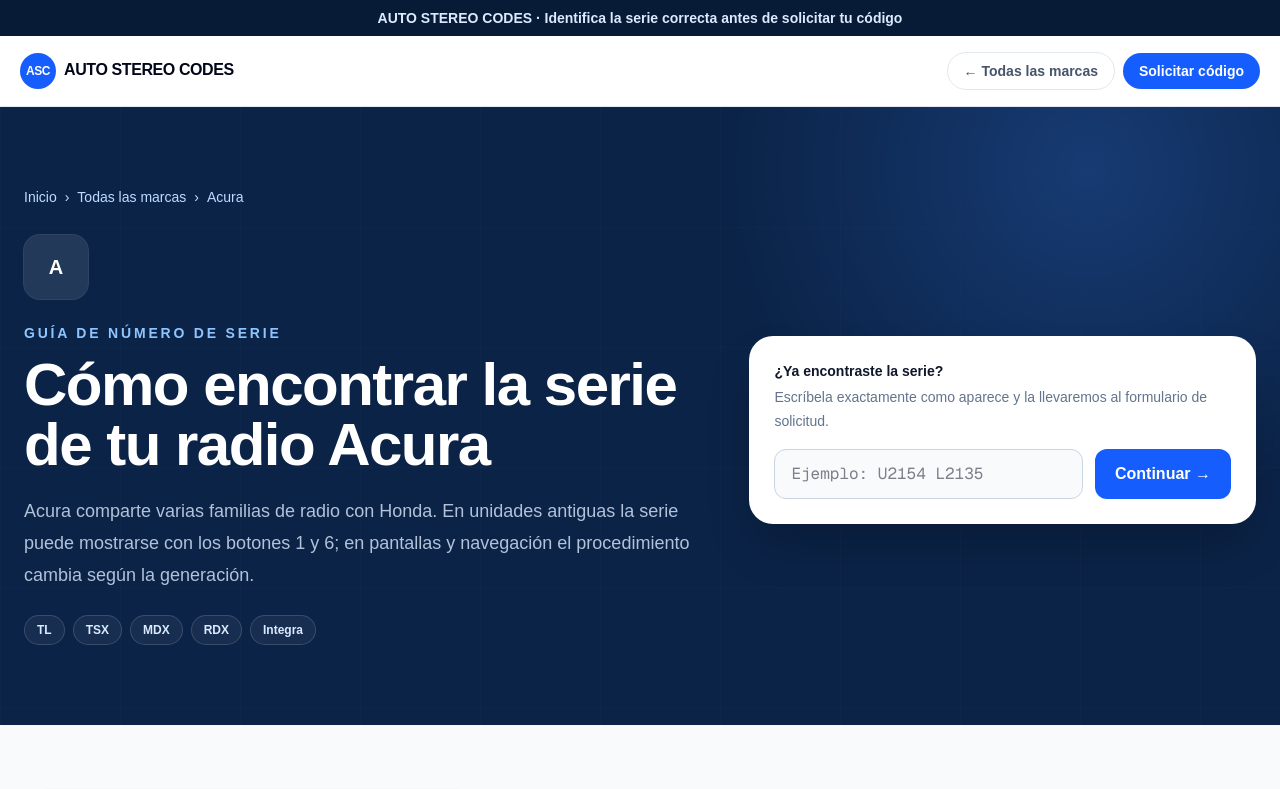
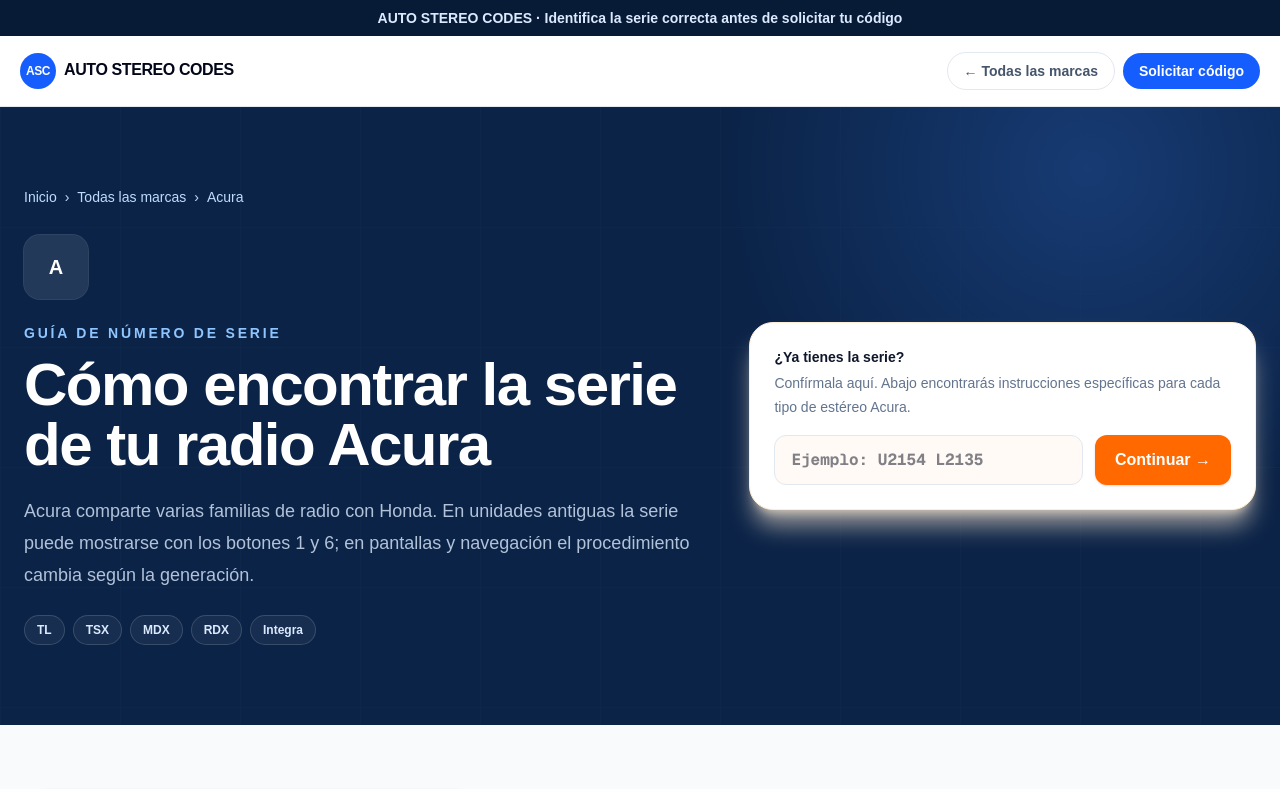
Before and after one commit to victornada2001-hash/Auto-Stereo-Codes---Car-Radio-Code-Service, a Next.js app in the folder app/: page /radio-codes/acura in a window 1280 px wide. Shown: the top 789 px of the page. Built offline with nearby package versions, Linux system fonts and the light colour scheme.

Commit message:
Prefill brand serial and route to standalone request page

```diff
--- a/app/app/radio-codes/BrandSerialStarter.tsx
+++ b/app/app/radio-codes/BrandSerialStarter.tsx
@@ -1,34 +1,43 @@
 "use client";
 
-import { useState, type FormEvent } from "react";
+import { useEffect, useState, type FormEvent } from "react";
 
 export default function BrandSerialStarter({ brand, examples }: { brand: string; examples: string[] }) {
   const [serial, setSerial] = useState("");
 
+  useEffect(()=>{
+    const params=new URLSearchParams(window.location.search);
+    const fromUrl=params.get("serial")||"";
+    const saved=sessionStorage.getItem("asc_serial")||"";
+    setSerial((fromUrl||saved).toUpperCase());
+  },[]);
+
   function submit(event: FormEvent) {
     event.preventDefault();
-    const value = serial.trim();
+    const value = serial.trim().toUpperCase();
     if (!value) return;
     sessionStorage.setItem("asc_serial", value);
     sessionStorage.setItem("asc_detected_brand", brand);
-    sessionStorage.setItem("asc_radio_family", `${brand} - selección por guía`);
-    window.location.assign("/#request-form");
+    const params=new URLSearchParams(window.location.search);
+    const family=params.get("family")||`${brand} - selección por guía`;
+    sessionStorage.setItem("asc_radio_family", family);
+    window.location.assign(`/request?serial=${encodeURIComponent(value)}&brand=${encodeURIComponent(brand)}&family=${encodeURIComponent(family)}`);
   }
 
   return (
-    <form onSubmit={submit} className="mt-7 rounded-3xl border border-white/15 bg-white p-5 text-slate-950 shadow-2xl md:p-6">
-      <div className="text-sm font-black text-slate-900">¿Ya encontraste la serie?</div>
-      <p className="mt-1 text-sm leading-6 text-slate-500">Escríbela exactamente como aparece y la llevaremos al formulario de solicitud.</p>
+    <form onSubmit={submit} className="rounded-3xl border border-orange-100 bg-white p-5 text-slate-950 shadow-xl shadow-orange-100/60 md:p-6">
+      <div className="text-sm font-black text-slate-900">¿Ya tienes la serie?</div>
+      <p className="mt-1 text-sm leading-6 text-slate-500">Confírmala aquí. Abajo encontrarás instrucciones específicas para cada tipo de estéreo {brand}.</p>
       <div className="mt-4 flex flex-col gap-3 sm:flex-row">
         <input
           value={serial}
-          onChange={(e) => setSerial(e.target.value)}
+          onChange={(e) => setSerial(e.target.value.toUpperCase())}
           required
           maxLength={100}
           placeholder={examples[0] ? `Ejemplo: ${examples[0]}` : "Número de serie del estéreo"}
-          className="min-w-0 flex-1 rounded-xl border border-slate-300 bg-slate-50 px-4 py-3 font-mono outline-none focus:border-blue-500 focus:ring-2 focus:ring-blue-500/15"
+          className="min-w-0 flex-1 rounded-xl border border-slate-200 bg-[#fffaf5] px-4 py-3 font-mono font-bold outline-none focus:border-orange-400 focus:ring-4 focus:ring-orange-100"
         />
-        <button className="rounded-xl bg-blue-600 px-5 py-3 font-black text-white hover:bg-blue-500">Continuar →</button>
+        <button className="rounded-xl bg-orange-500 px-5 py-3 font-black text-white shadow-sm hover:bg-orange-600">Continuar →</button>
       </div>
     </form>
   );
```
